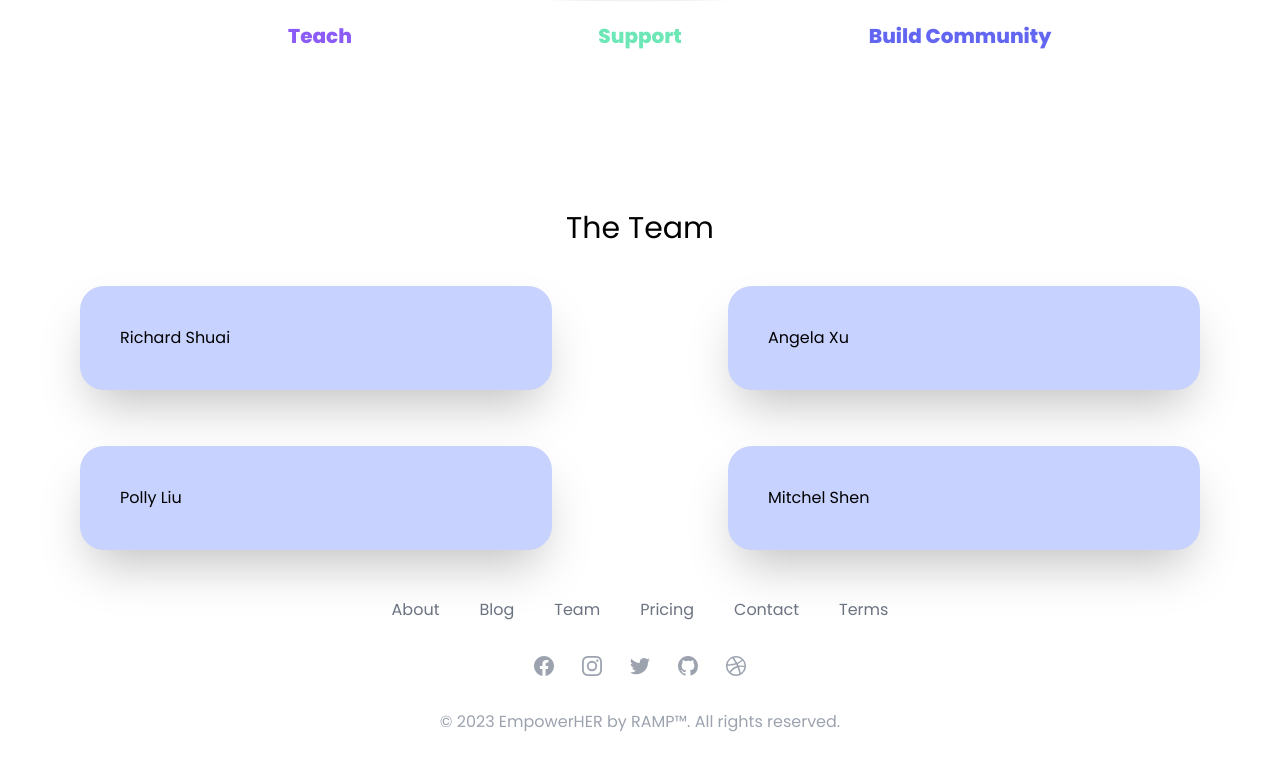
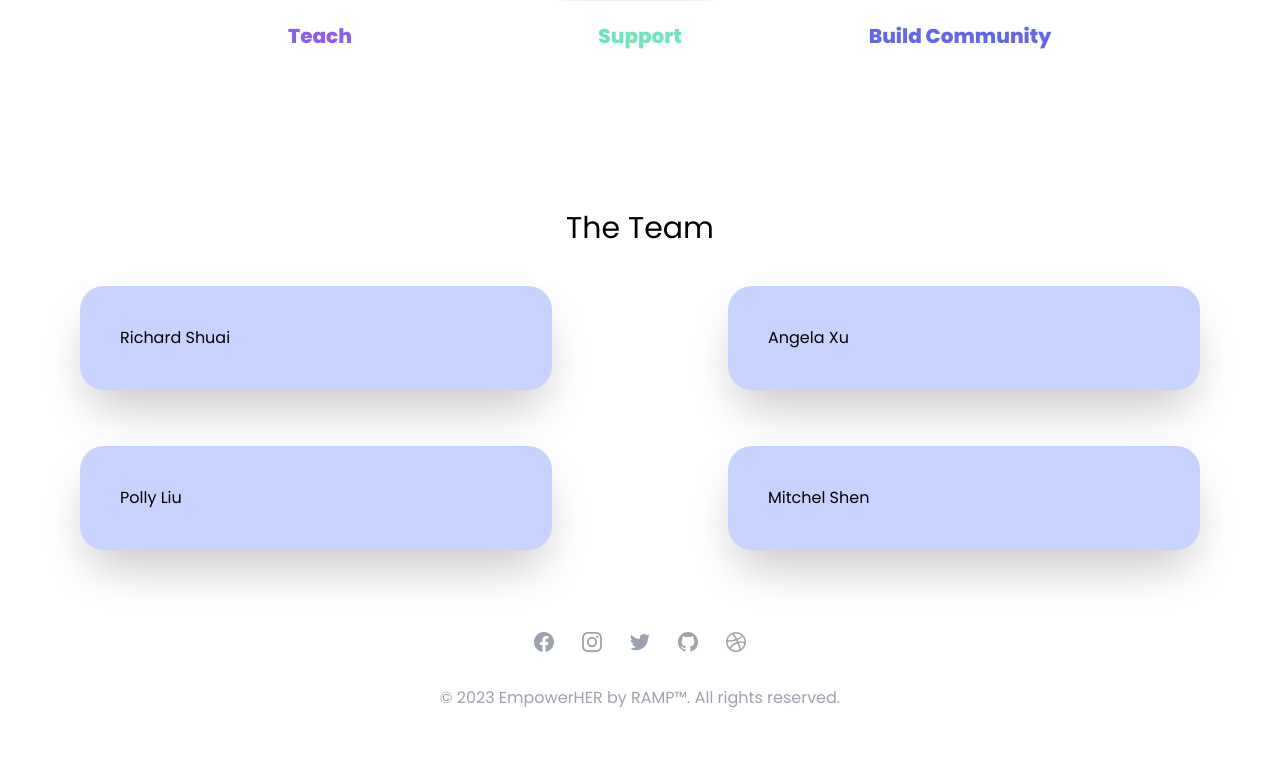
Before and after one commit to pollyliu1/EmpowrHER, a Next.js app in the folder client/: page / in a window 1280 px wide. Shown: the part 2130-2900 px from the top of the page. Built offline with nearby package versions, Linux system fonts and the light colour scheme; no server answers.

Commit message:
Update Footer.tsx
removed text from footer

```diff
--- a/client/src/components/Footer.tsx
+++ b/client/src/components/Footer.tsx
@@ -2,39 +2,7 @@ import React from "react";
 
 function Footer() {
     return (<section className="bg-white">
-    <div className="max-w-screen-xl px-4 py-12 mx-auto space-y-8 overflow-hidden sm:px-6 lg:px-8">
-        <nav className="flex flex-wrap justify-center -mx-5 -my-2">
-            <div className="px-5 py-2">
-                <a href="#" className="text-base leading-6 text-gray-500 hover:text-gray-900">
-                    About
-                </a>
-            </div>
-            <div className="px-5 py-2">
-                <a href="#" className="text-base leading-6 text-gray-500 hover:text-gray-900">
-                    Blog
-                </a>
-            </div>
-            <div className="px-5 py-2">
-                <a href="#" className="text-base leading-6 text-gray-500 hover:text-gray-900">
-                    Team
-                </a>
-            </div>
-            <div className="px-5 py-2">
-                <a href="#" className="text-base leading-6 text-gray-500 hover:text-gray-900">
-                    Pricing
-                </a>
-            </div>
-            <div className="px-5 py-2">
-                <a href="#" className="text-base leading-6 text-gray-500 hover:text-gray-900">
-                    Contact
-                </a>
-            </div>
-            <div className="px-5 py-2">
-                <a href="#" className="text-base leading-6 text-gray-500 hover:text-gray-900">
-                    Terms
-                </a>
-            </div>
-        </nav>
+        <div className="max-w-screen-xl px-4 py-12 mx-auto space-y-8 overflow-hidden sm:px-6 lg:px-8">
         <div className="flex justify-center mt-8 space-x-6">
             <a href="#" className="text-gray-400 hover:text-gray-500">
                 <span className="sr-only">Facebook</span>
```
